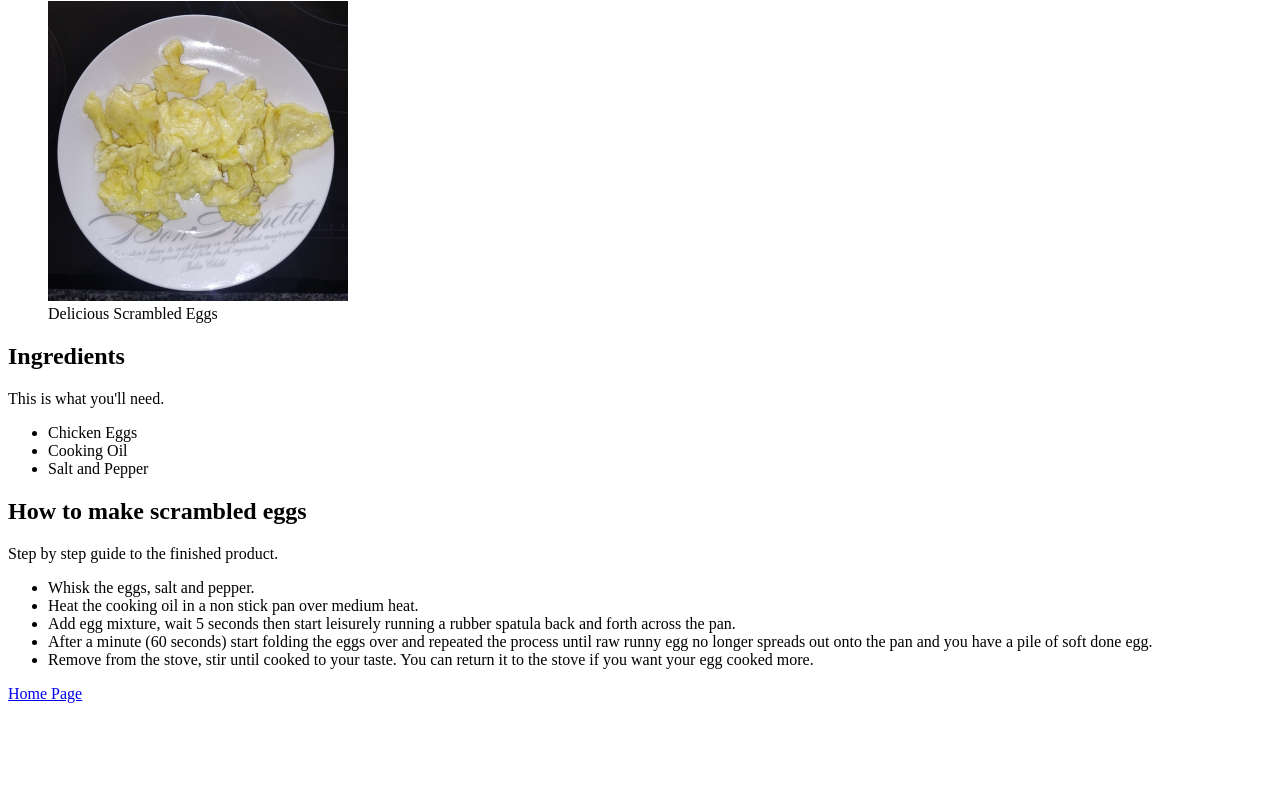
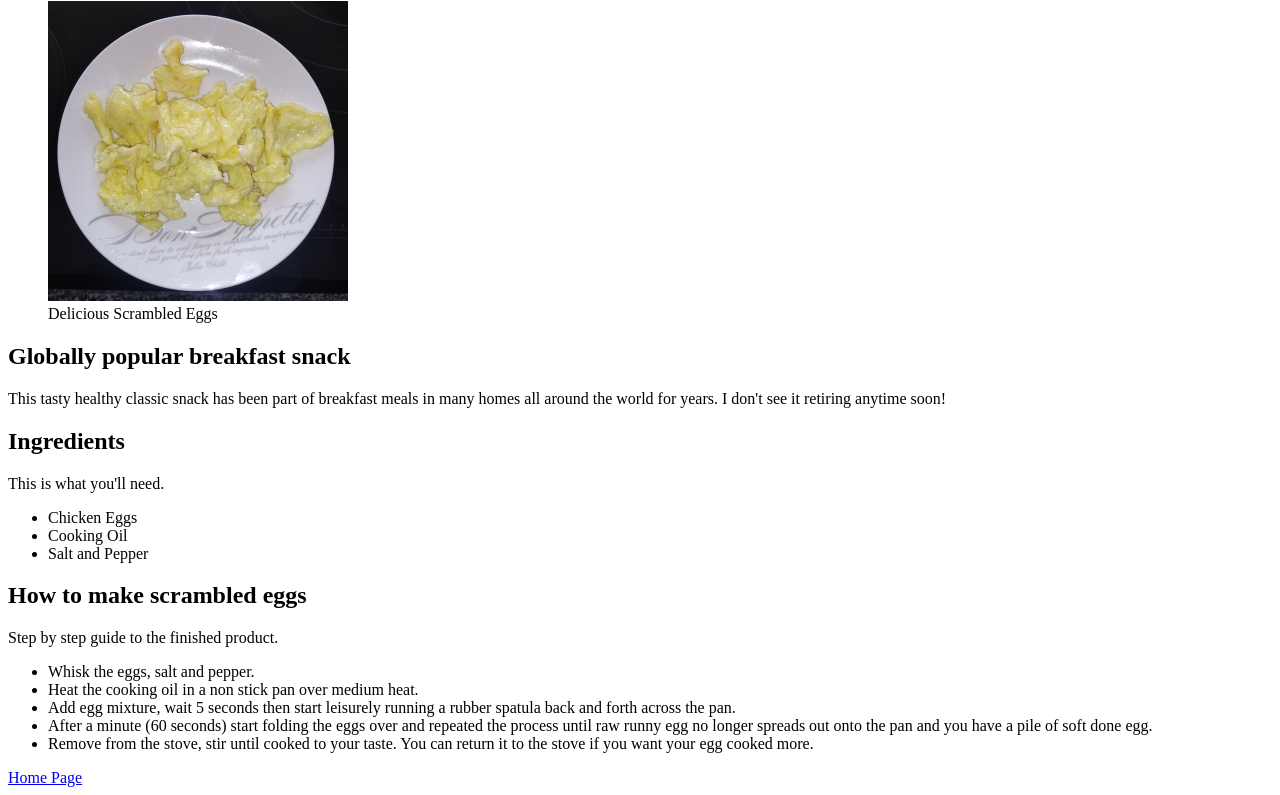
Before and after one commit to Heavieshadow/odin-recipes, a plain HTML site: page recipes/scrambled-eggs.html in a window 1280 px wide. Shown: the part 79-874 px from the top of the page. Before the commit the page ends 800 px from the top, so only its background shows below. Drawn offline with Linux system fonts and the light colour scheme.

Commit message:
Added descriptions

```diff
--- a/recipes/scrambled-eggs.html
+++ b/recipes/scrambled-eggs.html
@@ -11,6 +11,8 @@
         <img src="../recipes/images/eggs_20.jpg" title="Yummy Scrambled eggs" alt="scrambled eggs" width="300px" height="300px">
         <figcaption>Delicious Scrambled Eggs</figcaption>
     </figure>
+    <h2>Globally popular breakfast snack</h2>
+    <p>This tasty healthy classic snack has been part of breakfast meals in many homes all around the world for years. I don't see it retiring anytime soon!</p>
     <h2>Ingredients</h2>
     <p>This is what you'll need.</p>
     <ul>
```
Also changed, not shown: recipes/mango-atchar.html (+2 -0 lines).
